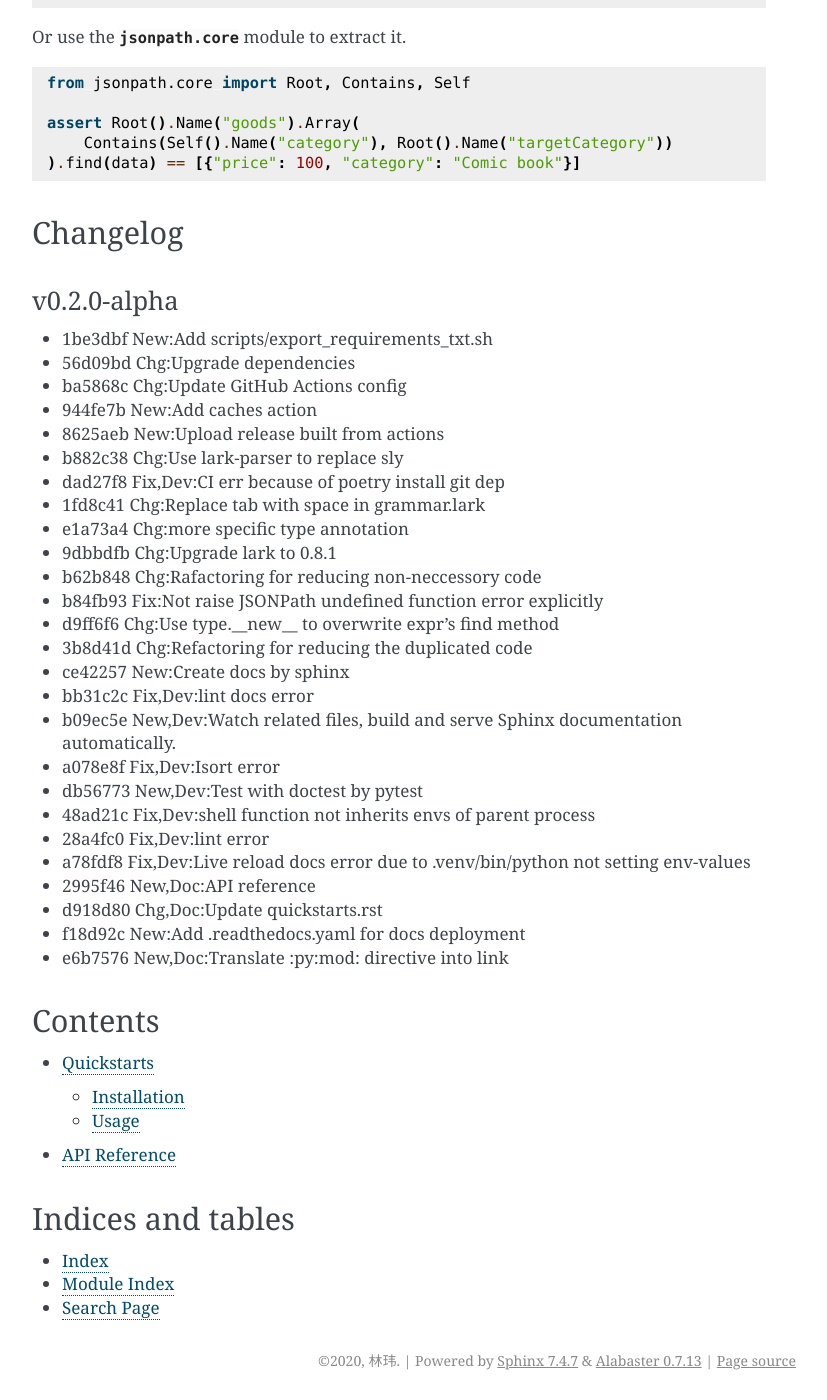
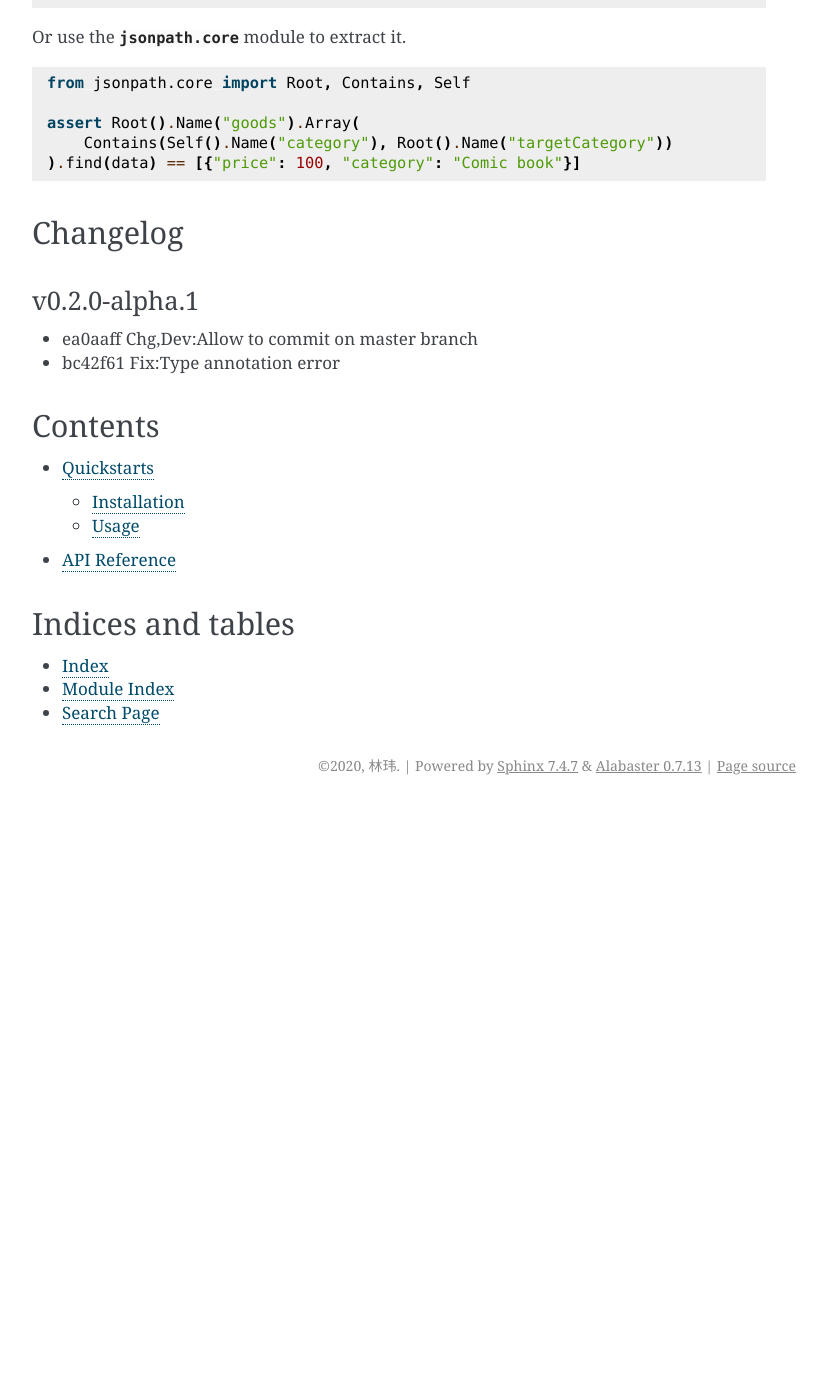
Before and after one commit to linw1995/jsonpath, a Sphinx documentation site: the page built from docs/source/index.rst, in a window 1280 px wide and 1400 px high, scrolled down 1088 px. Shown: the whole window, without its empty margins (356-1183 px from the left). Built offline with Sphinx 7.4.7, drawn with Linux system fonts in a browser that asks for light colours; after the commit the page ends 1893 px from its top, so only the background shows below that.

Commit message:
New:Bump to v0.2.0-alpha.1
- ea0aaff Chg,Dev:Allow to commit on master branch
- bc42f61 Fix:Type annotation error

```diff
--- a/docs/source/changelog.rst
+++ b/docs/source/changelog.rst
@@ -2,37 +2,11 @@
 Changelog
 =========
 
-v0.2.0-alpha
-~~~~~~~~~~~~
+v0.2.0-alpha.1
+~~~~~~~~~~~~~~
 
-- 1be3dbf New:Add scripts/export_requirements_txt.sh
-- 56d09bd Chg:Upgrade dependencies
-- ba5868c Chg:Update GitHub Actions config
-- 944fe7b New:Add caches action
-- 8625aeb New:Upload release built from actions
-- b882c38 Chg:Use lark-parser to replace sly
-- dad27f8 Fix,Dev:CI err because of poetry install git dep
-- 1fd8c41 Chg:Replace tab with space in grammar.lark
-- e1a73a4 Chg:more specific type annotation
-- 9dbbdfb Chg:Upgrade lark to 0.8.1
-- b62b848 Chg:Rafactoring for reducing non-neccessory code
-- b84fb93 Fix:Not raise JSONPath undefined function error explicitly
-- d9ff6f6 Chg:Use type.__new__ to overwrite expr's find method
-- 3b8d41d Chg:Refactoring for reducing the duplicated code
-- ce42257 New:Create docs by sphinx
-- bb31c2c Fix,Dev:lint docs error
-- b09ec5e New,Dev:Watch related files,
-  build and serve Sphinx documentation automatically.
-- a078e8f Fix,Dev:Isort error
-- db56773 New,Dev:Test with doctest by pytest
-- 48ad21c Fix,Dev:shell function not inherits envs of parent process
-- 28a4fc0 Fix,Dev:lint error
-- a78fdf8 Fix,Dev:Live reload docs error
-  due to .venv/bin/python not setting env-values
-- 2995f46 New,Doc:API reference
-- d918d80 Chg,Doc:Update quickstarts.rst
-- f18d92c New:Add .readthedocs.yaml for docs deployment
-- e6b7576 New,Doc:Translate :py:mod: directive into link
+- ea0aaff Chg,Dev:Allow to commit on master branch
+- bc42f61 Fix:Type annotation error
 
 
 .. include:: history.rst
--- a/pyproject.toml
+++ b/pyproject.toml
@@ -1,6 +1,6 @@
 [tool.poetry]
 name = "jsonpath-extractor"
-version = "0.2.0-alpha"
+version = "0.2.0-alpha.1"
 license = "MIT"
 description = "A selector expression for extracting data from JSON."
 authors = ["林玮 <linw1995@icloud.com>"]
```
Also changed, not shown: README.rst (+4 -30 lines), docs/source/history.rst (+32 -0 lines).
